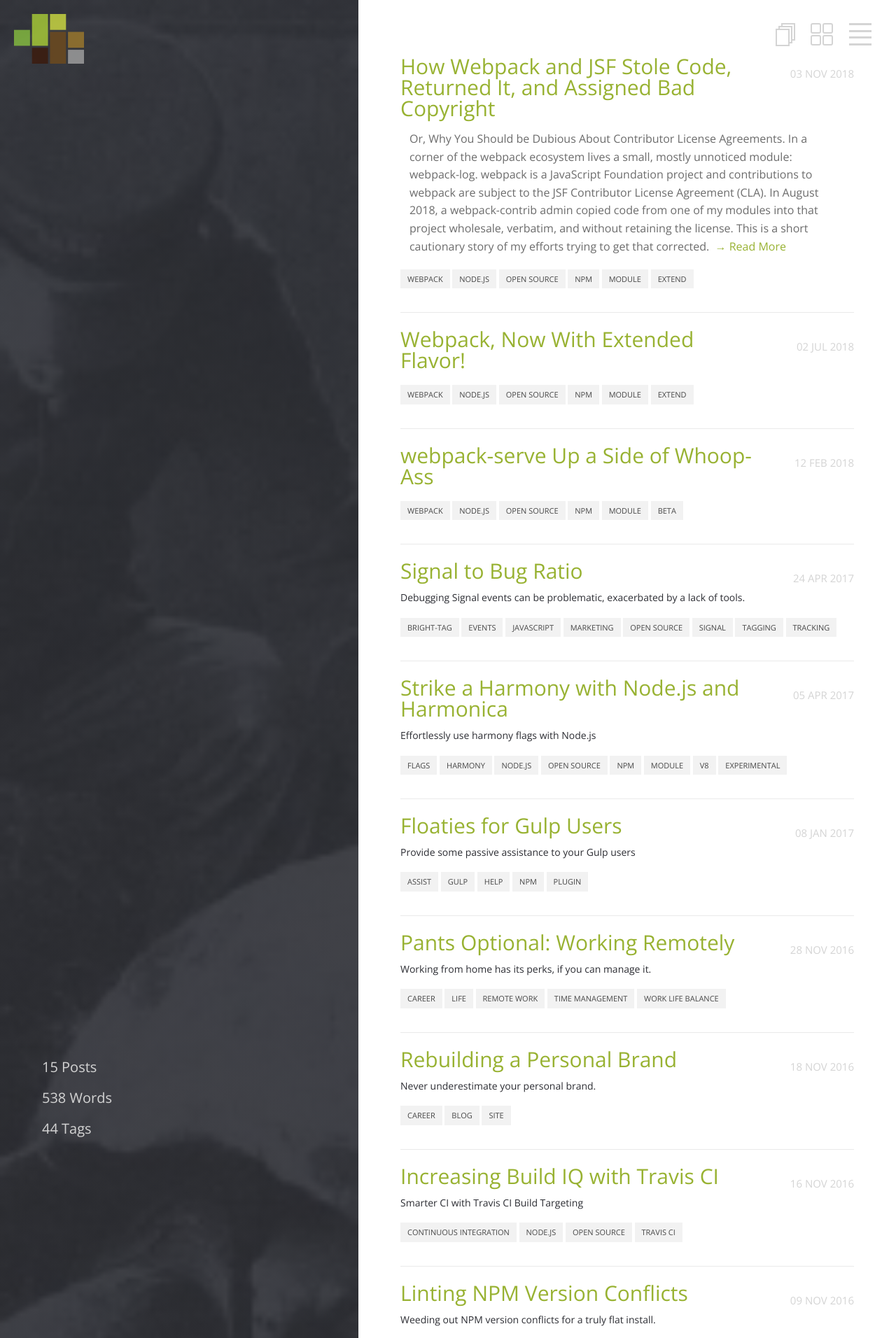
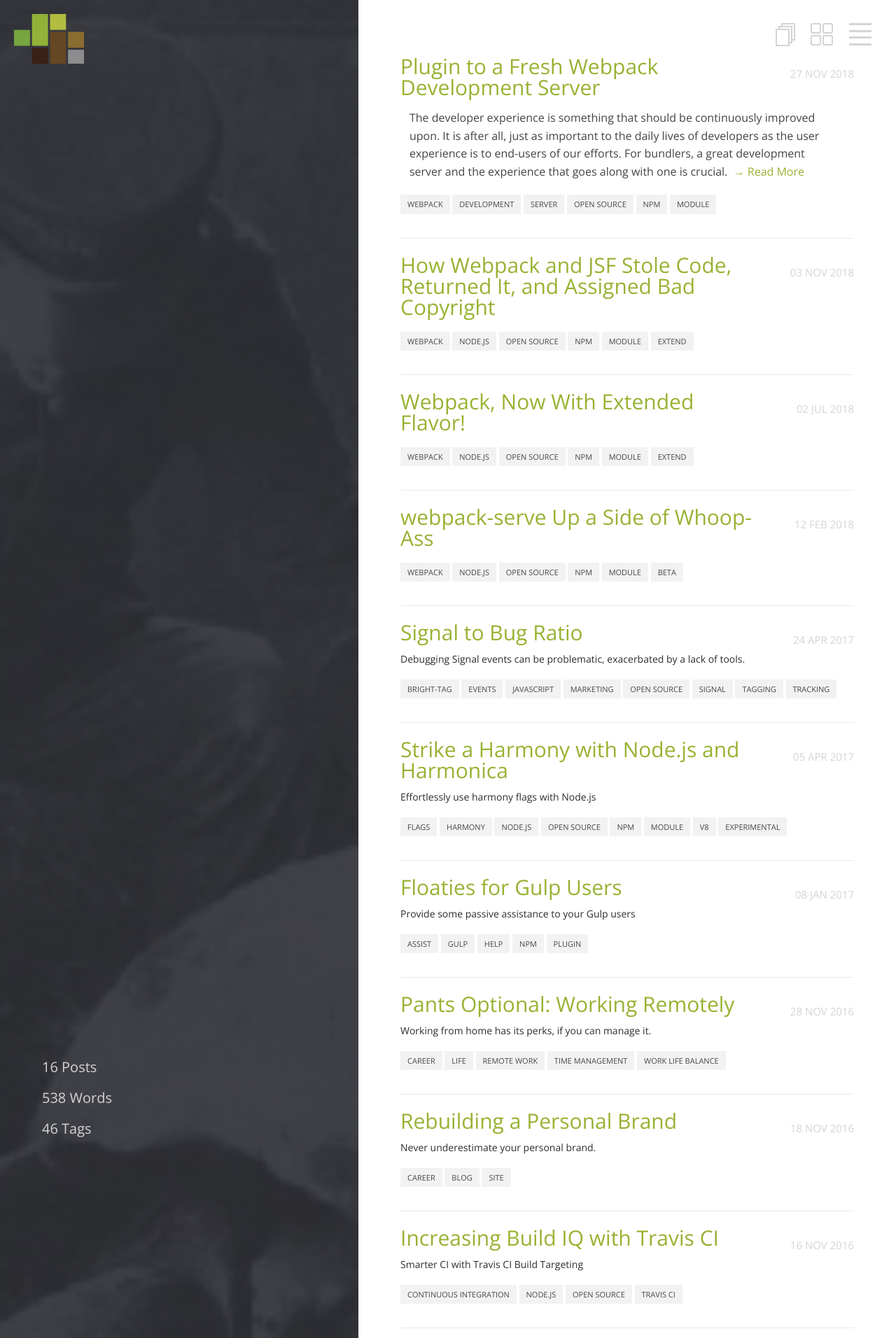
Before and after one commit to shellscape/shellscape.github.io, a Jekyll site: the page built from _pages/posts.html, in a window 1280 px wide. Shown: the top 1912 px of the page at 70% size. Built offline with Jekyll 4.4.1, drawn with Linux system fonts in a browser that asks for light colours; nearby versions of some CDN libraries; some of the changed lines change nothing that is shown.

Commit message:
post: webpack-plugin-serve

````diff
--- /dev/null
+++ b/_posts/2018-11-27-webpack-plugin-serve.md
@@ -0,0 +1,98 @@
+---
+layout: post
+title:  Plugin to a Fresh Webpack Development Server
+date:   2018-11-27
+subject:
+image: /assets/images/posts/plugin-fresh-dev.jpg
+image-opacity: 0.7
+background-position: 30% 0
+tag:
+- webpack
+- development
+- server
+- open source
+- npm
+- module
+---
+
+The developer experience is something that should be continuously improved upon. It is after all, just as important to the daily lives of developers as the user experience is to end-users of our efforts. For bundlers, a great development server and the experience that goes along with one is crucial.
+
+<!-- more -->
+
+Nearly a year ago, I sat down to try and remedy the development server experience for [Webpack](https://www.npmjs.com/package/webpack) by authoring webpack-serve. The _[webpack-serve](https://www.npmjs.com/package/webpack-serve)_ project was meant to be a complete replacement for _webpack-dev-server_; a project that suffers from oodles of quirks and edge cases, development stagnation, extreme legacy support requirements, and an aging architecture increasingly difficult to maintain. Unfortunately, what started as an effort to simplify with _webpack-serve_ was revealed to have its own shortcomings. It was too large a departure from what devs had come to expect, many concepts behind it were too abstract, and it just tried to be too fancy. Following a handoff to the Webpack organization, it was sadly, immediately deprecated. _(For users of webpack-serve, the project is now being maintained on [this fork](https://github.com/shellscape/webpack-serve).)_ For all of its faults, _webpack-serve_ was still a step above _webpack-dev-server_, and was a step in the right direction.
+
+From all that has emerged [`webpack-plugin-serve`](https://github.com/shellscape/webpack-plugin-serve) - A Development Server fully-contained in a Webpack plugin.
+
+## Code Cadre Confab
+
+Unbeknownst to me there was a solid chunk of users who enjoyed what webpack-serve was trying to accomplish. In late September I was approached by a few talented Brazilian developers who were super bummed about Webpack's decision to shutter webpack-serve. Their idea was to, at the least, fork and maintain webpack-serve. For their taste, webpack-serve was a better choice than webpack-dev-server, despite its own set of quirks. And so we talked about how a fork might look. The idea quickly emerged that this could be a platform to launch a standard experience for many bundlers, not just restricted to Webpack, and it could be accomplished within a plugin.
+
+Targeting Webpack was the most logical starting point. We had a lot of accumulated knowledge about how a server should and shouldn't interact with Webpack compilers and bundles, and of maintaining webpack-dev-server and authoring webpack-serve. Between that and the real-world, day-to-day user perspective that Matheus and Sibelius were able to provide, we were able to create something really great. Much of this plugin is just "plumbing," but it's how that plumbing is arranged that makes this project a stand-out in the space.
+
+Our contributing team on this effort consists of:
+  [@bebraw](https://twitter.com/bebraw)
+  [@sseraphini](https://twitter.com/sseraphini)
+  [@matheus1lva](https://twitter.com/matheus1lva)
+  [@shellscape](https://twitter.com/shellscape)
+
+  _(And let me just say how great working with those folks it is! Please give them a follow.)_
+
+## Scintillatingly Savory
+
+If you're new to Webpack, it would be a great move to read up on [how to use Plugins](https://webpack.js.org/concepts/plugins/). `webpack-plugin-serve` is a Webpack Plugin, a self-contained development server triggered by a Webpack build, and part of the Webpack process. Users must add an instance of the plugin to their Webpack configuration. A configuration might look something like this:
+
+```js
+const { WebpackPluginServe: Serve } = require('webpack-plugin-serve');
+const options = { ... };
+
+module.exports = {
+	entry: [
+		'app.js',
+		'webpack-plugin-serve/client' // ← important: this is required, where the magic happens in the browser
+	],
+  plugins: [
+    new Serve(options)
+  ],
+  watch: true  // ← important: webpack and the server will continue to run in watch mode
+};
+```
+
+When a Webpack build is initiated, the plugin sets itself up. That includes a [Koa](https://koajs.com) application, built-in and user-defined middleware is setup, and a few other static goodies that need to be ready to go down the line. Once a build starts, a web server is spun up and attached to the Koa application, a [WebSocket server](https://github.com/websockets/ws) instance is attached to the web server, and the plugin begins listening to the compiler instance for notification of a refreshed build. If Hot Module Replacement is enabled, it'll communicate changes via WebSocket to the client/browser and you'll see changes based on the options passed to the plugin.
+
+There are a myriad of different [options](https://github.com/shellscape/webpack-plugin-serve/blob/master/README.md#options) available to configure and use the server. We've also [prepared a few recipes](https://github.com/shellscape/webpack-plugin-serve/tree/master/recipes) that users can reference to get started, and we're keen to add more.
+
+## Decidedly Different
+
+First and foremost, it's a plugin. Before starting development to we searched quite a bit to try and find a pre-existing, similar solution. We believe this is a novel approach for Webpack. As a plugin it doesn't have the learning curve of a separate Command Line Interface and there are no subsets of flags to learn or understand to use it. Plugins are one of the first things that new Webpack users learn about - a perfect entry-point for a bolt-on development server. And by leveraging the compiler directly the server can offload responsibilities, like file watching, to the compiler and can avoid reinventing the wheel, thus reducing complexity.
+
+Just as with webpack-serve, we chose to use WebSockets for server-client communication (the magic that enables Hot Module Replacement instructions in the client/browser). Unlike webpack-serve, we were able to leverage a new "serverless" WebSocket server implementation. We learned from webpack-serve that while the intention behind a secondary WebSocket server was good, it increased complexity and issues with very little benefit.
+
+We also took the approach of building in support for the most popular feature sets of the other two development server options. Only this time around, there's no getting fancy with it:
+
+- User-defined and user-ordered middleware is available, though vastly simplified as compared to webpack-serve
+- Useful overlays for errors and warnings, and progress are included out of the box, and were developed using a somewhat-standardized approach, and have a sexy, uniform look and feel for a consistent experience.
+
+<div align="center">
+	<img height="244" src="https://raw.githubusercontent.com/shellscape/webpack-plugin-serve/HEAD/assets/status-overlay.png" alt="status overlay" style="height: 244px !important">
+</div>
+
+- Features like HTML History API Fallback, Proxying, and Compression have support baked in, though we differ in that options are passed straight through to the underlying dependencies. That makes use and documentation much easier for the end user, as there's no intermediate layer to have to understand.
+- Built-in Troubleshooting for common errors:
+
+<div align="center">
+	<img height="300" src="https://raw.githubusercontent.com/shellscape/webpack-plugin-serve/HEAD/assets/404.png" alt="status overlay" style="height: 300px !important">
+</div>
+
+I'd also argue that this approach is far cleaner than the others that preceded it. We've given a lot of consideration to how the feature set might be expanded and have put an architecture in place that should allow for new features to be supported without adding the kind of complexity that cripples maintainability. We learned quite a bit from the shortcomings of both webpack-dev-server and webpack-serve, and really made an effort to improve upon them.
+
+Lastly, and what is sure to be a slightly controversial choice, we chose to only support the [latest Active LTS version](https://github.com/nodejs/Release) of Node, which is presently v10. We've covered why in our [FAQ](https://github.com/shellscape/webpack-plugin-serve/blob/master/.github/FAQ.md), though unsupported [workarounds have been discovered](https://github.com/shellscape/webpack-plugin-serve/issues/34) for Node v8.
+
+## Forthright Finale
+
+Moving forward we're open to adding more features, or developing the modules to provide pass-through features, as use-cases arise. The Node server space is so rich in functionality that we should be able to easily expand `webpack-plugin-serve`or, most importantly, provide excellent direction for how users can apply needed functionality, easily. Aside from that, the stack is pretty solid. I'm sure the Webpack user-base will surprise us with scenarios we haven't considered.
+
+We're just a few developers hoping to provide a better experience for everyone, and would really appreciate folks spreading the word about it. Please don't hesitate to open an issue or hit us up on Twitter. And if you'd like to help us improve the project, please consider [contributing](https://github.com/shellscape/webpack-plugin-serve).
+
+### Cheers!
+
+_Ice Skating Waiter image, via [http://historydaily.org/ice-skating-cocktail-waiters](http://historydaily.org/ice-skating-cocktail-waiters)_
--- a/_sass/_post.scss
+++ b/_sass/_post.scss
@@ -120,7 +120,7 @@ article {
   p {
     font-size: 1.6rem;
     line-height: 1.6;
-    color: #6c6c6c !important;
+    color: #444 !important;
     margin-bottom: 1.3em;
   }
 
````
Also changed, not shown: Gemfile.lock, assets/images/icon-twitter.svg (added), assets/images/posts/plugin-fresh-dev.jpg (added).
